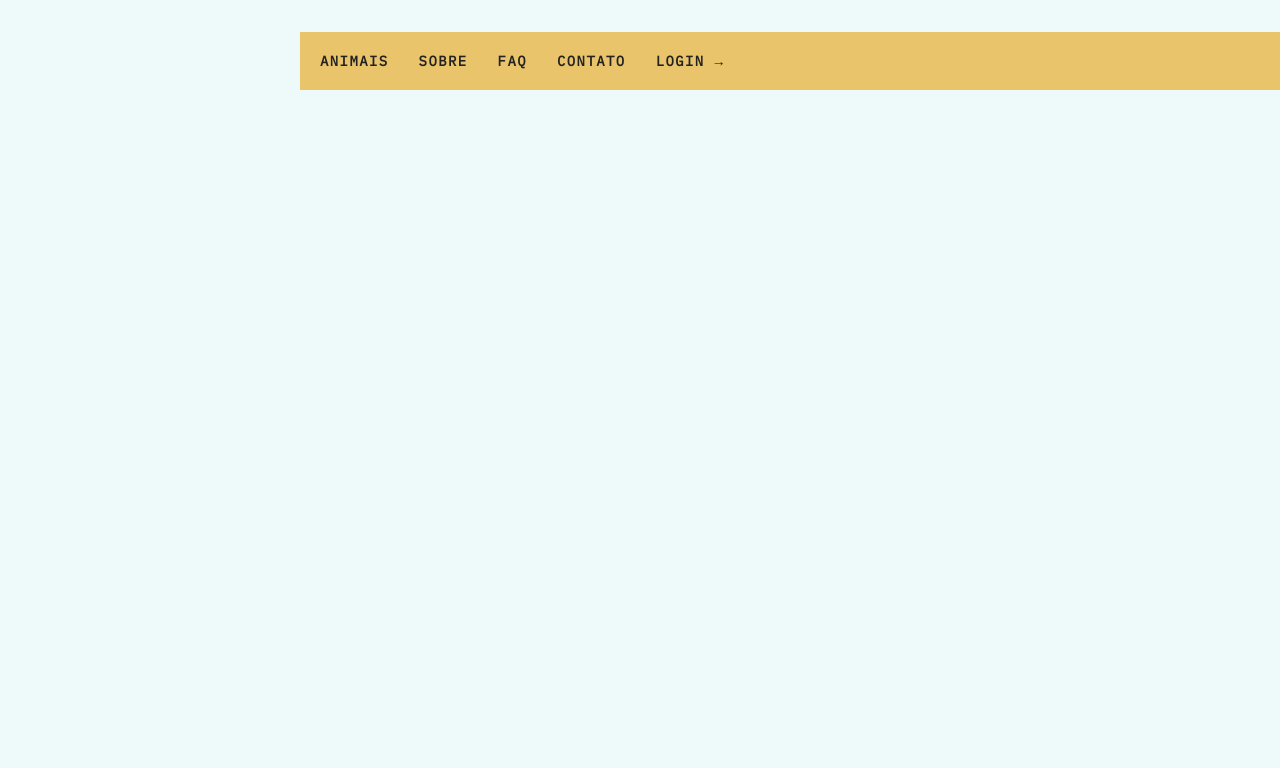
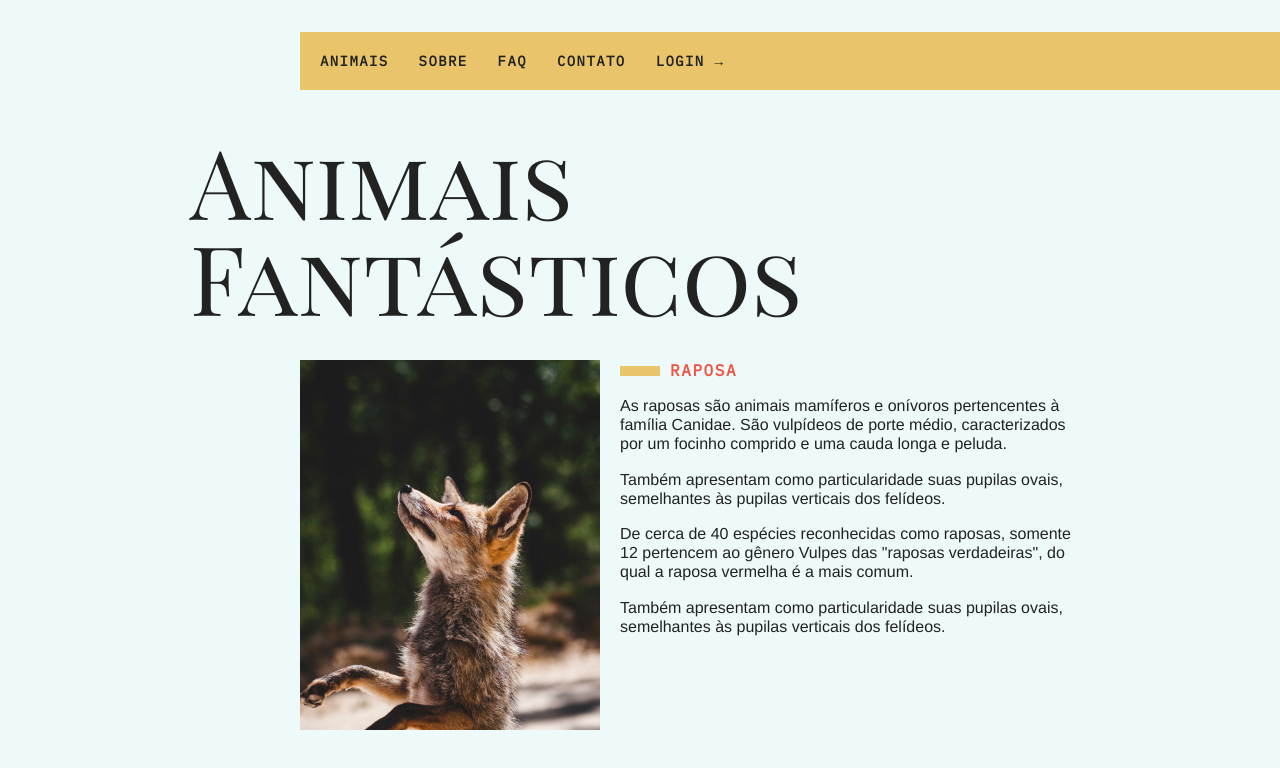
Before and after one commit to victorsantss/animais-fantasticos, a website: page index.html in a window 1280 px wide. Shown: the top 768 px of the page. Drawn offline with Linux system fonts and the light colour scheme; the site is published under a folder, as on GitHub Pages, so addresses that start at the root find nothing; no server answers.

Commit message:
ajuste deploy

```diff
--- a/index.html
+++ b/index.html
@@ -200,7 +200,7 @@
     </div>
   </section>
 
-  <script src="/main.js/main.js"></script>
+  <script src="main.js/main.js"></script>
 </body>
 
 </html>
```
Also changed, not shown: package.json (line endings or trailing spaces).
